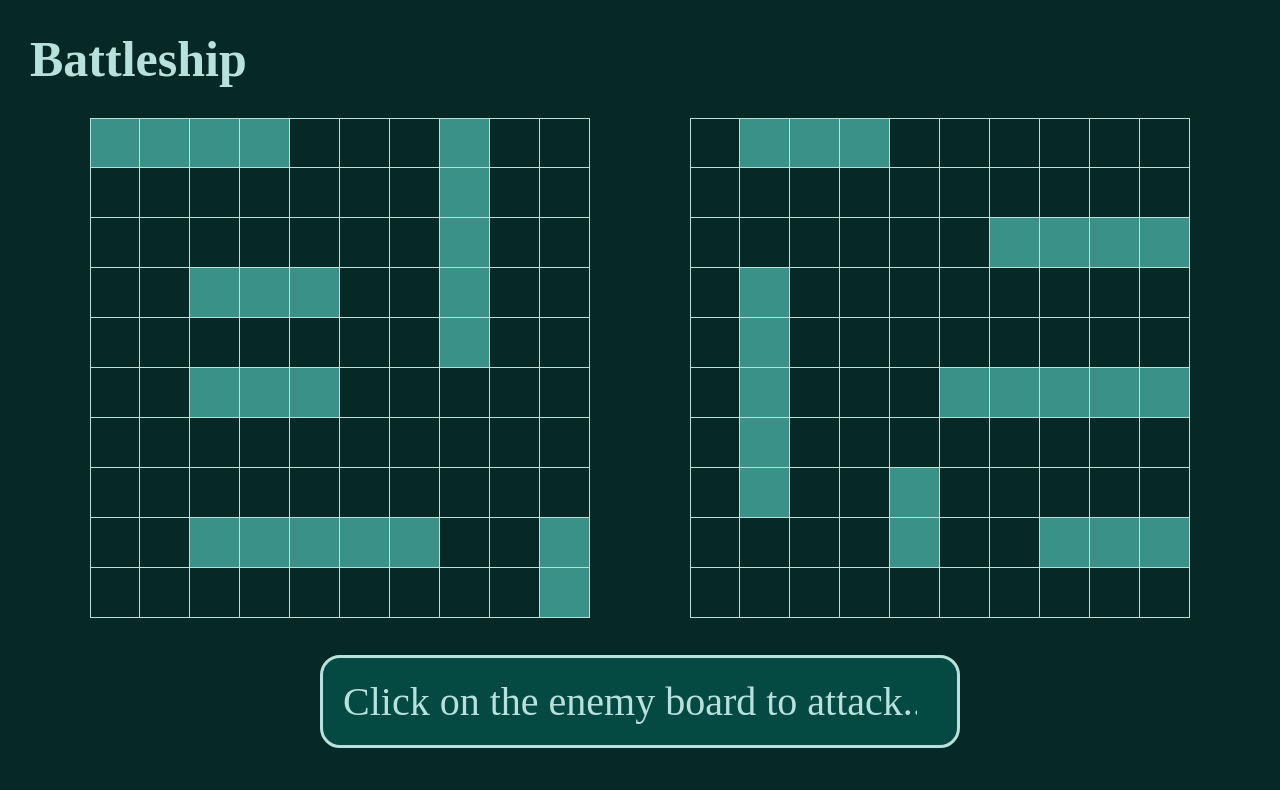
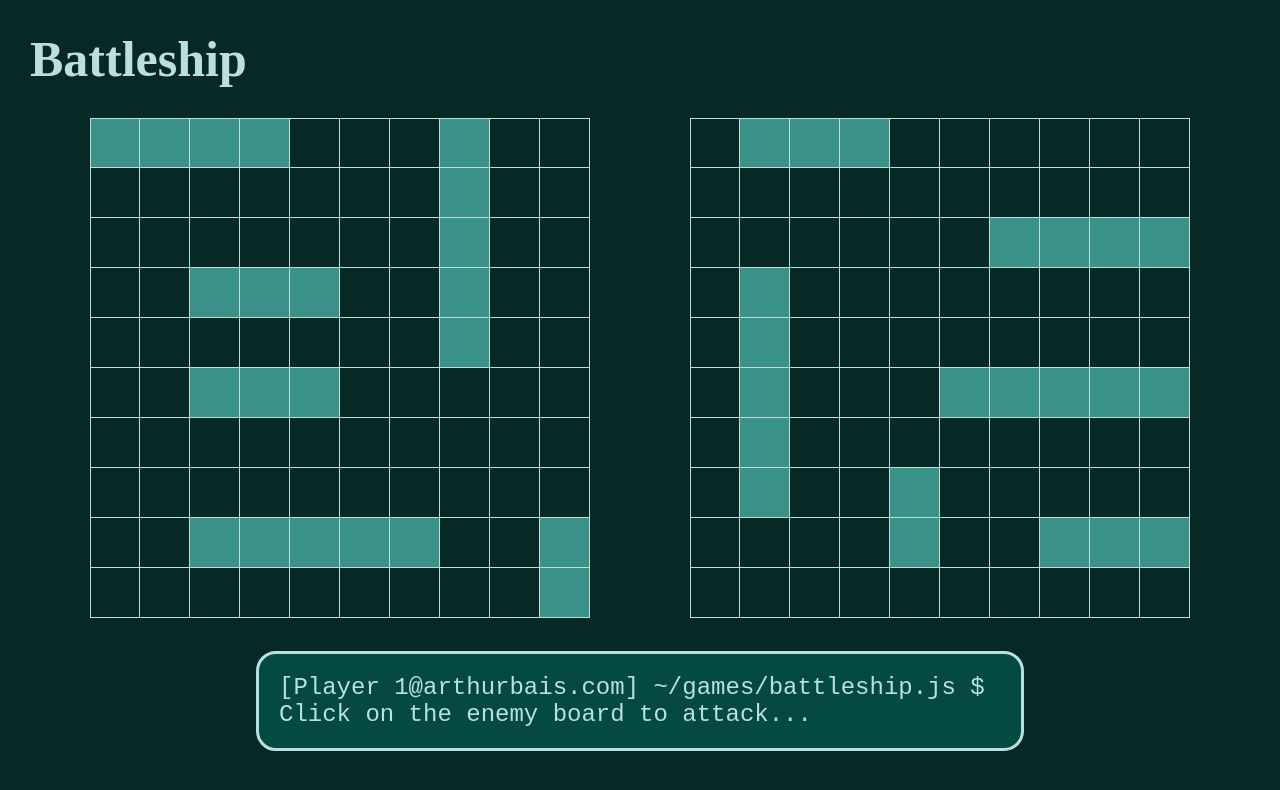
Before and after one commit to arthurbdev/battleship, a website built with Vite: page index.html in a window 1280 px wide. Built offline with nearby package versions, Linux system fonts and the light colour scheme.

Commit message:
add bash-like prompt to status

```diff
--- a/src/displaycontroller.js
+++ b/src/displaycontroller.js
@@ -146,9 +146,15 @@ class DisplayController {
   createStatus = () => {
     const statusDiv = document.createElement("div");
     statusDiv.className = "status";
+
+    const prompt = document.createElement("p");
+    prompt.className = "prompt";
+    prompt.textContent = `[${this.game.p1.name}@arthurbais.com] ~/games/battleship.js $`;
+
     this.status = document.createElement("p");
     this.status.className = "statusText";
     this.status.textContent = "Click on the enemy board to attack...";
+    statusDiv.appendChild(prompt);
     statusDiv.appendChild(this.status);
     this.content.appendChild(statusDiv);
   };
--- a/src/style.css
+++ b/src/style.css
@@ -37,15 +37,25 @@ h1 {
   font-size: 2.5rem;
   background-color: var(--bg2-color);
   padding: 20px;
-  width: 50%;
+  width: 60%;
   border-radius: 20px;
   text-align: end;
   border: 3px solid var(--light-color);
   display: flex;
-  justify-content: flex-end;
+  font-family: monospace;
+  justify-content: space-between;
+  font-size: 1.5rem;
+  flex-wrap: wrap;
+}
+
+.prompt {
+  justify-self: flex-start;
+  max-width: fit-content;
 }
 
 .statusText {
+  max-width: fit-content;
+  justify-self: flex-end;
   overflow: hidden; /* Ensures the content is not revealed until the animation */
   padding-right: 0.2em;
   border-right: 0.5em solid var(--light-color); /* The typwriter cursor */
```
